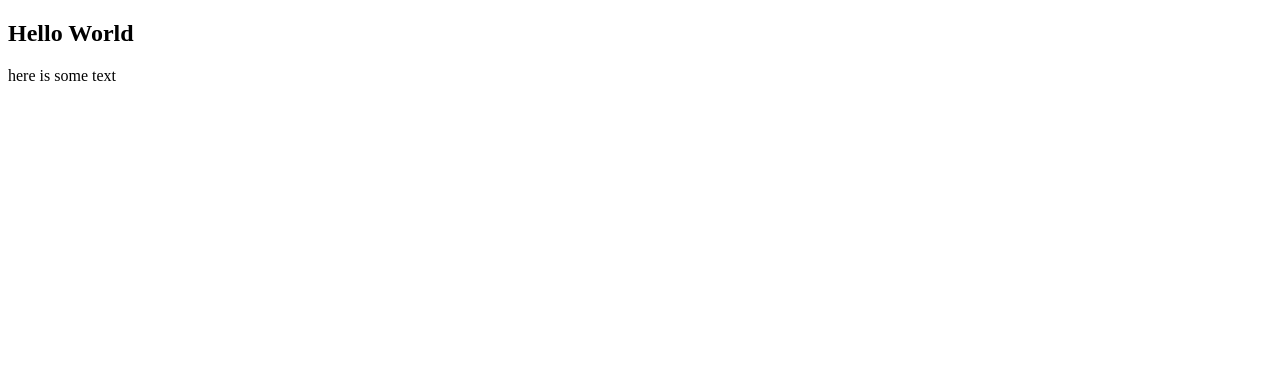
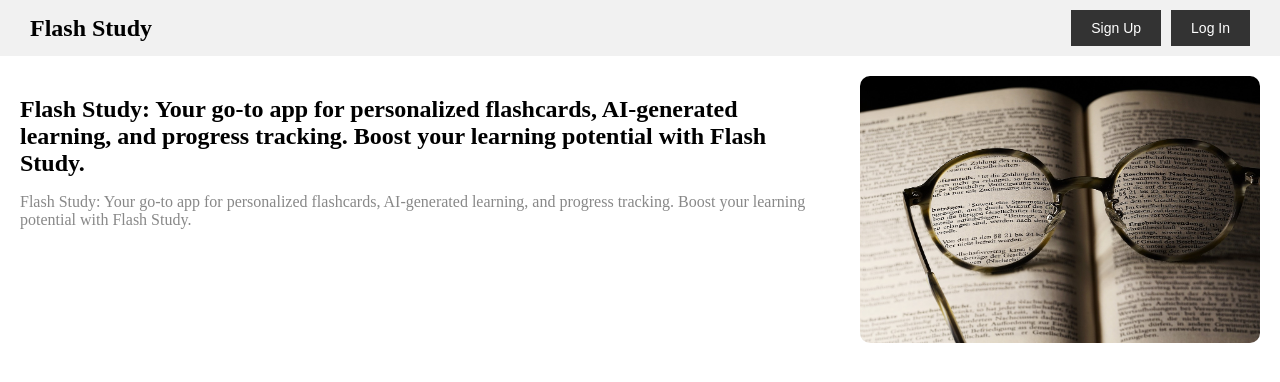
Before and after one commit to BrettBuhler/flash-study, a React (Create React App) app: page / in a window 1280 px wide. Shown: the top 382 px of the page. Built offline with nearby package versions, Linux system fonts and the light colour scheme.

Commit message:
LandingPage

```diff
--- a/src/components/App.tsx
+++ b/src/components/App.tsx
@@ -1,5 +1,7 @@
 import React from 'react'
 import LandingPage from './LandingPage'
+
+import '../styles/index.css'
 
 const App = () => {
 
--- /dev/null
+++ b/src/components/Header.tsx
@@ -0,0 +1,26 @@
+import React from 'react'
+import '../styles/Header.css'
+
+interface HeaderProps {
+    title: string
+    tagline: string
+    imageUrl: string
+}
+
+const Header: React.FC<HeaderProps> = ({ title, tagline, imageUrl}) => {
+    return (
+        <header className="top-bar">
+            <div className="container">
+                <div className="left-section">
+                    <h1 className="logo">Flash Study</h1>
+                </div>
+                <div className="right-section">
+                    <button className="button">Sign Up</button>
+                    <button className="button">Log In</button>
+                </div>
+            </div>
+        </header>
+    )
+}
+
+export default Header
--- a/src/components/LandingPage.tsx
+++ b/src/components/LandingPage.tsx
@@ -1,11 +1,14 @@
 import React from 'react'
+import Header from './Header'
+import flashCardImage from '../images/flash-card.png'
 import '../styles/LandingPage.css'
+import LandingPageHero from './LandingPageHero'
 
 const LandingPage = () => {
     return (
         <section className='landing-page-section'>
-            <h1 className='landing-page-h1'>Hello World</h1>
-            <p className='laning-page-p'>here is some text</p>
+            <Header title='Flash Study' tagline='Flash Study: Unleash Your Learning Potential with AI-Powered Flashcards!' imageUrl={flashCardImage}/>
+            <LandingPageHero />
         </section>
     )
 }
--- /dev/null
+++ b/src/components/LandingPageHero.tsx
@@ -0,0 +1,20 @@
+import React from 'react'
+import bookImage from '../images/book.jpg'
+
+import '../styles/LandingPageHero.css'
+
+const LandingPageHero: React.FC = () => {
+    return (
+        <div className="hero-container">
+            <div className="hero-left">
+                <h2 className="hero-title">Flash Study: Your go-to app for personalized flashcards, AI-generated learning, and progress tracking. Boost your learning potential with Flash Study.</h2>
+                <p className="hero-description">Flash Study: Your go-to app for personalized flashcards, AI-generated learning, and progress tracking. Boost your learning potential with Flash Study.</p>
+            </div>
+            <div className="hero-right">
+                <img className='hero-image' src={bookImage} alt="Image"/>
+            </div>
+        </div>
+  )
+}
+
+export default LandingPageHero
--- /dev/null
+++ b/src/styles/Header.css
@@ -0,0 +1,53 @@
+.top-bar {
+    background-color: #f1f1f1;
+    padding: 10px;
+  }
+
+  .container {
+    margin: 0 auto;
+    padding: 0 20px;
+    display: flex;
+    justify-content: space-between;
+    align-items: center;
+  }
+
+  .left-section {
+    display: flex;
+    align-items: center;
+  }
+
+  .logo {
+    font-size: 24px;
+    font-weight: bold;
+    margin: 0;
+  }
+
+  .right-section {
+    display: flex;
+  }
+
+  .right-section .button {
+    margin-left: 10px;
+  }
+
+  .button {
+    padding: 10px 20px;
+    border: none;
+    background-color: #333;
+    color: #fff;
+    font-size: 14px;
+    cursor: pointer;
+  }
+
+  /* Media Query for Small Screens */
+  @media (max-width: 370px) {
+    .logo {
+      font-size: 20px;
+    }
+
+    .right-section .button {
+      margin-left: 8px;
+      padding: 8px 16px;
+      font-size: 12px;
+    }
+  }
--- /dev/null
+++ b/src/styles/LandingPageHero.css
@@ -0,0 +1,45 @@
+.hero-container {
+    display: flex;
+    flex-wrap: wrap;
+}
+
+.hero-left {
+    flex: 2;
+    padding: 20px;
+}
+
+.hero-right {
+    flex: 1;
+    text-align: center;
+    padding: 20px;
+}
+
+.hero-title {
+    font-size: 24px;
+    margin-bottom: 10px;
+}
+
+.hero-description {
+    font-size: 16px;
+    color: #888;
+}
+
+.hero-image {
+    max-width: 100%;
+    height: auto;
+    display: block;
+    margin: 0 auto;
+    border-radius: 10px;
+}
+
+  /* Media Query for Mobile */
+@media (max-width: 768px) {
+    .hero-container {
+      flex-direction: column;
+    }
+
+    .hero-left,
+    .hero-right {
+      flex: 1;
+    }
+}
--- /dev/null
+++ b/src/styles/index.css
@@ -0,0 +1,4 @@
+body {
+    padding: 0;
+    margin: auto;
+}
```
Also changed, not shown: src/images/book.jpg (added), src/images/flash-card.png (added).
